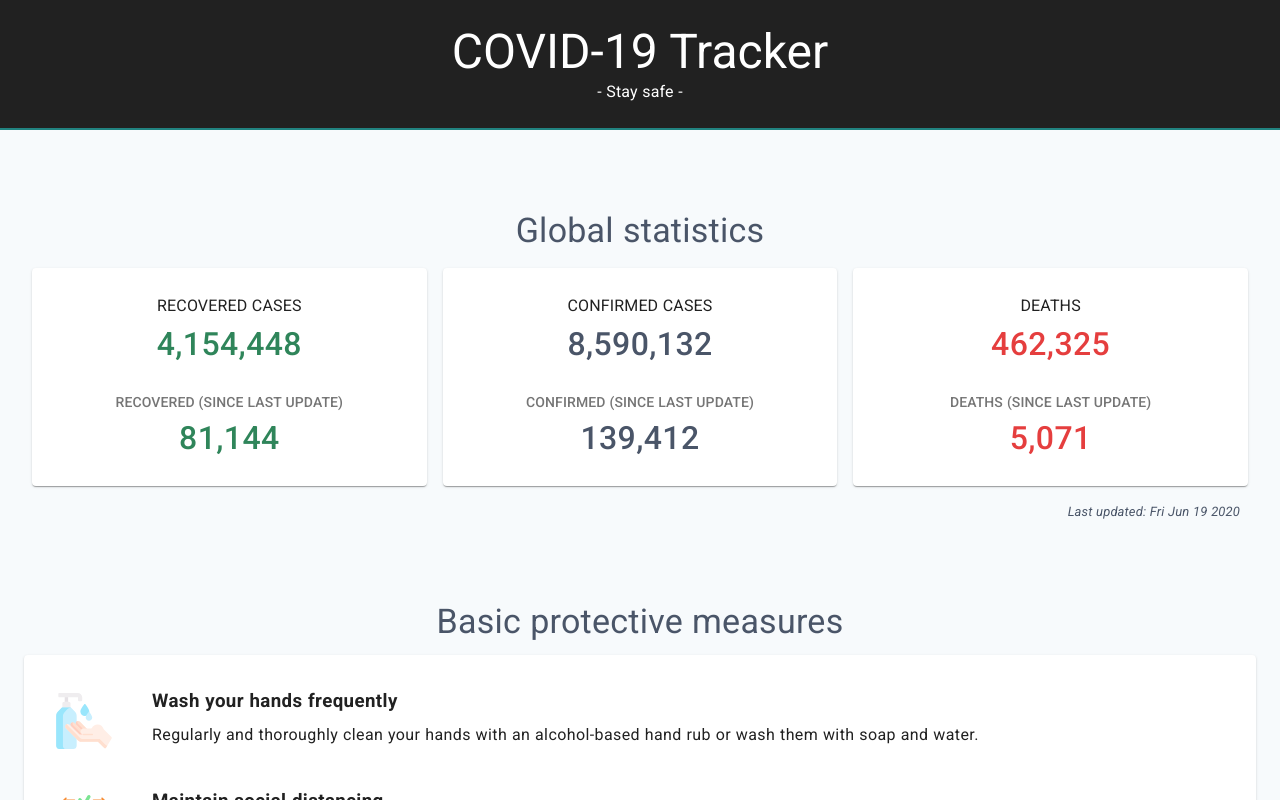
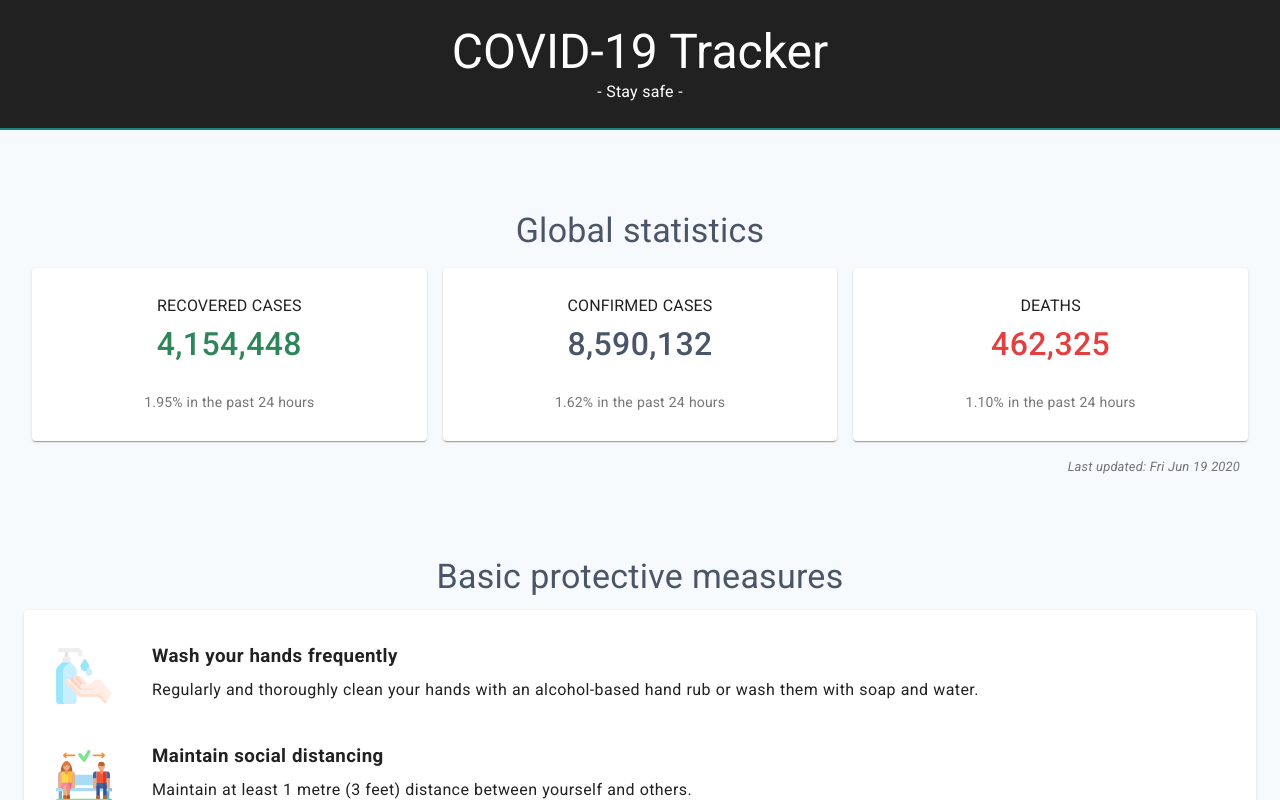
Before and after one commit to nahuel-ianni/covid-19-tracker, a React (Create React App) app in the folder src/: page / in a window 1280 px wide. Shown: the top 800 px of the page. Built offline with nearby package versions, Linux system fonts and the light colour scheme.

Commit message:
Added material ui components

```diff
--- a/src/src/components/StatsSummary/StatsSummary.jsx
+++ b/src/src/components/StatsSummary/StatsSummary.jsx
@@ -10,40 +10,52 @@ const StatsSummary = ({ data: { NewConfirmed, NewDeaths, NewRecovered, TotalConf
     const statistics = [
         {
             title: 'RECOVERED CASES',
-            cases: Number(TotalRecovered),
-            dailyDesc: 'RECOVERED (SINCE LAST UPDATE)',
-            dailyCases: Number(NewRecovered)
+            // dailyDesc: 'RECOVERED (SINCE LAST UPDATE)',
+            total: Number(TotalRecovered),
+            daily: Number(NewRecovered)
         },
         {
             title: 'CONFIRMED CASES',
-            cases: Number(TotalConfirmed),
-            dailyDesc: 'CONFIRMED (SINCE LAST UPDATE)',
-            dailyCases: Number(NewConfirmed)
+            // dailyDesc: 'CONFIRMED (SINCE LAST UPDATE)',
+            total: Number(TotalConfirmed),
+            daily: Number(NewConfirmed)
         },
         {
             title: 'DEATHS',
-            cases: Number(TotalDeaths),
-            dailyDesc: 'DEATHS (SINCE LAST UPDATE)',
-            dailyCases: Number(NewDeaths)
+            // dailyDesc: 'DEATHS (SINCE LAST UPDATE)',
+            total: Number(TotalDeaths),
+            daily: Number(NewDeaths)
         },
     ];
 
     const listItems = statistics.map((item, i) =>
         <li key={i}>
             <Card className={styles.container}>
-                <Typography component="h3" variant="subtitle1">
-                    {item.title}
-                </Typography>
+                {/* <CardHeader title={item.title} component="h3" variant="subtitle1" /> */}
+                {/* <CardContent> */}
+                    <Typography component="h3" variant="subtitle1">
+                        {item.title}
+                    </Typography>
 
-                <CountUp className={styles.cases} start={item.cases / 2} end={item.cases} duration={1.5} separator="," />
 
-                <br /><br />
+                    <CountUp className={styles.cases} start={item.total / 2} end={item.total} duration={1.5} separator="," />
 
-                <Typography component="p" variant="subtitle2" color="textSecondary">
-                    {item.dailyDesc}
-                </Typography>
+                    <br /><br />
 
-                <CountUp className={styles.cases} start={item.dailyCases / 2} end={item.dailyCases} duration={1.5} separator="," />
+                    <Typography component="p" variant="body2" color="textSecondary" gutterBottom>
+                        {((item.daily / item.total) * 100).toFixed(2)}% in the past 24 hours
+                    </Typography>
+
+                    {/* <Typography component="p" variant="subtitle2" color="textSecondary" align="left">
+                        Extended report
+                    </Typography> */}
+
+                    {/* <hr />
+
+                    <Typography component="p" variant="body2" color="textSecondary" align="left">
+
+                    </Typography> */}
+                {/* </CardContent> */}
             </Card>
         </li>
     );
@@ -58,7 +70,7 @@ const StatsSummary = ({ data: { NewConfirmed, NewDeaths, NewRecovered, TotalConf
                 {listItems}
             </ul>
 
-            <Typography className="legend" component="p">
+            <Typography className="legend" component="p" color="textSecondary">
                 Last updated: {new Date(lastUpdate).toDateString()}
             </Typography>
         </section>
```
